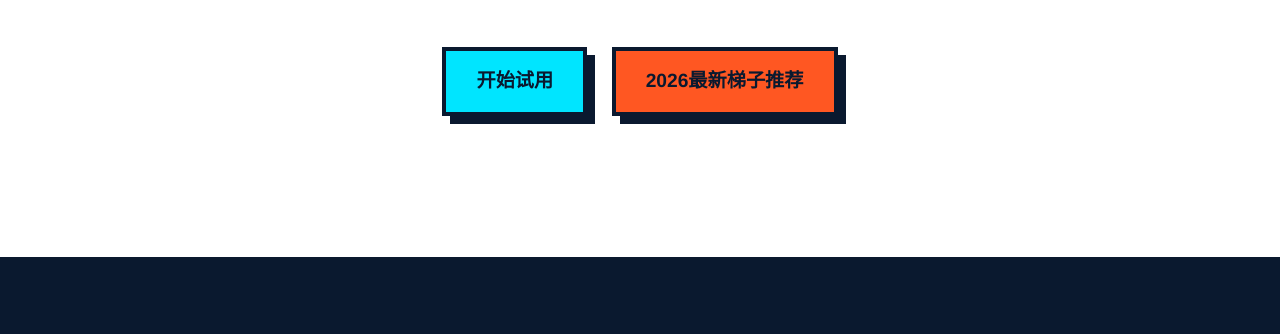
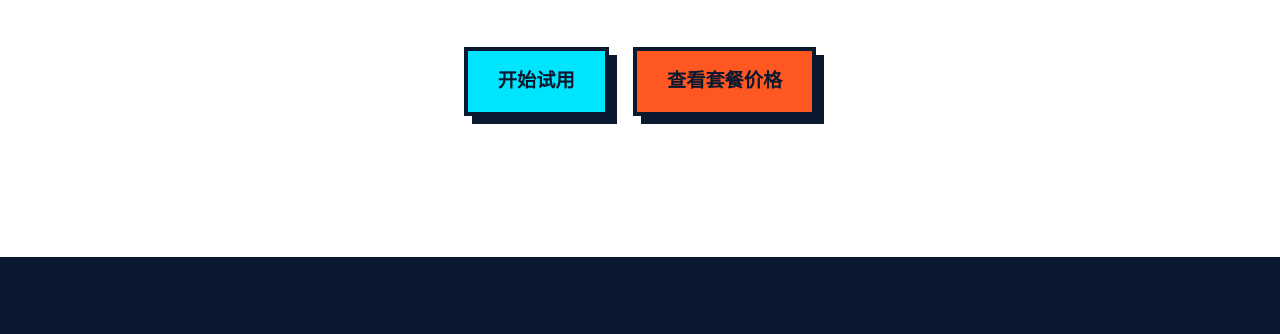
Before and after one commit to 9jacky9/jisicloudyun.sbs, a plain HTML site: page index.html in a window 1280 px wide. Shown: the part 398-732 px from the top of the page. Drawn offline with Linux system fonts and the light colour scheme.

Commit message:
Update hero ladder button to pricing section anchor

```diff
--- a/index.html
+++ b/index.html
@@ -104,7 +104,7 @@
       <p>极速cloud 提供免费体验。在自己的设备与网络里测一测，再选择适合的套餐。</p>
       <div class="hero-btns">
         <a href="https://ww012.twilightaff.com/#/?code=A56DH1Af" rel="nofollow" target="_blank" class="btn">开始试用</a>
-        <a href="https://dajichang.mom/" target="_blank" class="btn btn-alt">2026最新梯子推荐</a>
+        <a href="#pricing" class="btn btn-alt">查看套餐价格</a>
       </div>
     </div>
   </section>
```
